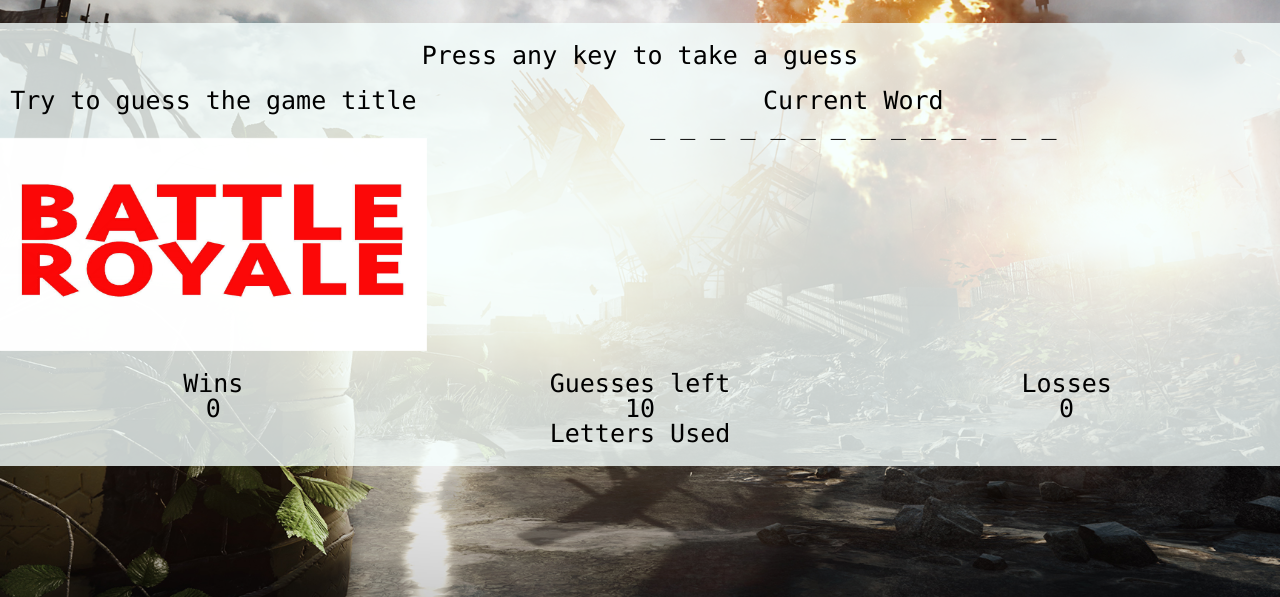
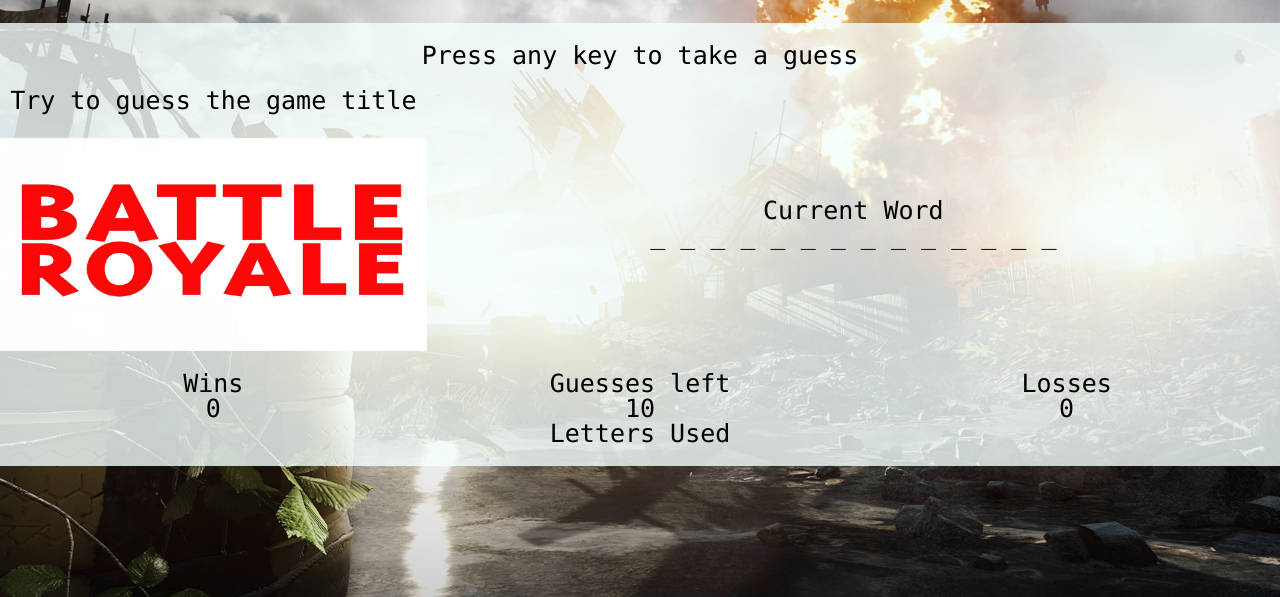
Before and after one commit to Rawgher/Battle-Royale-Hangman, a plain HTML site: page index.html in a window 1280 px wide. Shown: the part 203-800 px from the top of the page. Drawn offline with nearby package versions, Linux system fonts and the light colour scheme.

Commit message:
changed placement of current word

```diff
--- a/assets/css/style.css
+++ b/assets/css/style.css
@@ -21,12 +21,14 @@ body {
 
 img {
     -webkit-animation: fadein 6s; /* Safari, Chrome and Opera > 12.1 */
-    -moz-animation: fadein 6s; /* Firefox < 16 */
-     -ms-animation: fadein 6s; /* Internet Explorer */
-      -o-animation: fadein 6s; /* Opera < 12.1 */
-         animation: fadein 6s;
+    -moz-animation: fadein 6s; /*Firefox < 16 */
+     -ms-animation: fadein 6s; /*Internet Explorer */
+     -o-animation: fadein 6s; /*Opera < 12.1 */
+        animation: fadein 6s;
 }
-
+#move-down {
+    padding-top: 110px;
+}
 #title {
     font-size: 75px;
 }
--- a/index.html
+++ b/index.html
@@ -36,7 +36,7 @@
                             <a class="f6 link dim br2 ph3 pv2 mb2 dib white bg-black crazy-button" href="#0">CRAZY</a>
                             </div> -->
                 </div>
-                <div class="fl w-two-thirds">
+                <div class="fl w-two-thirds" id="move-down">
                     <div class="fl w-100"> Current Word</div>
                     <div id="answer" class="fl w-100">__________</div>
                 </div>
```
